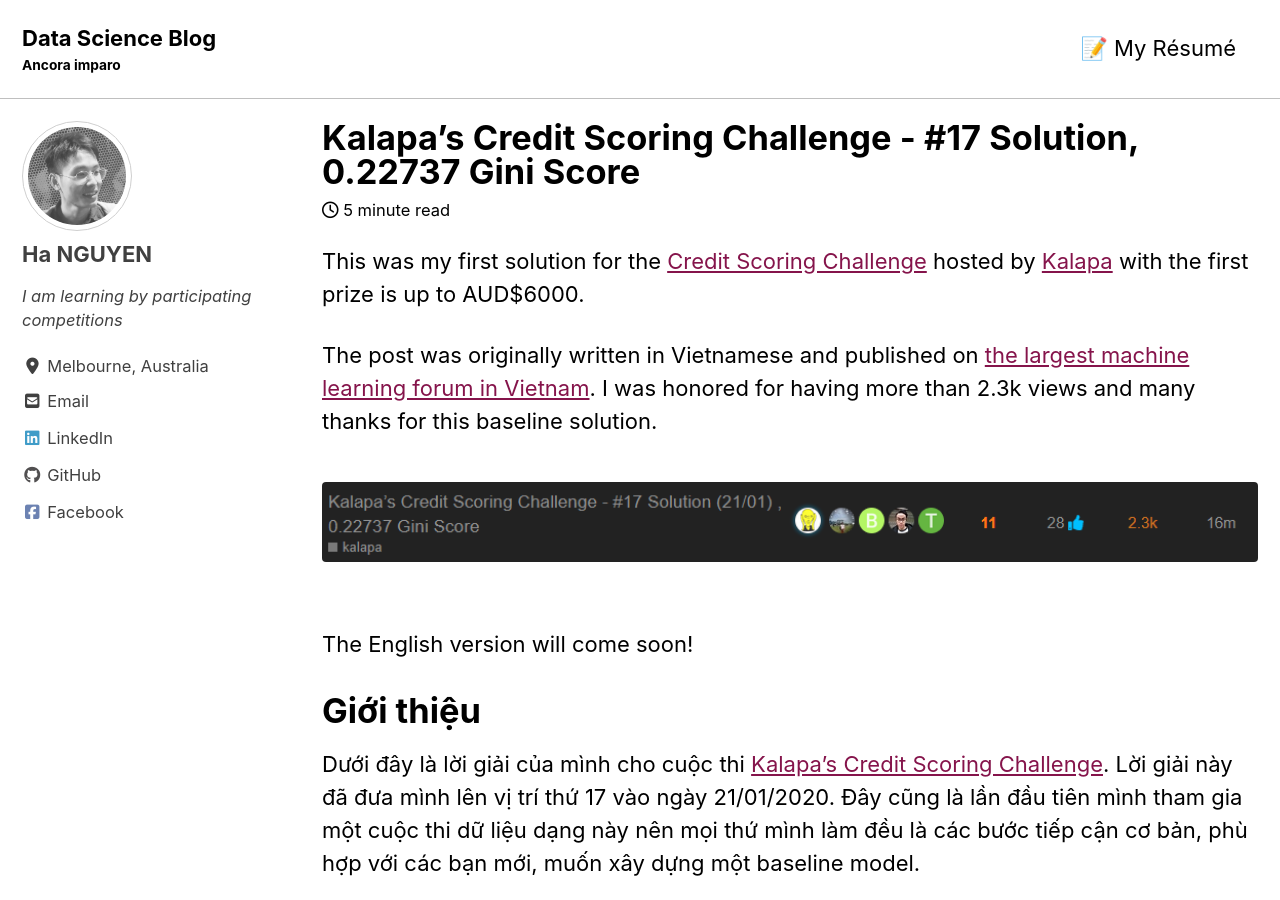
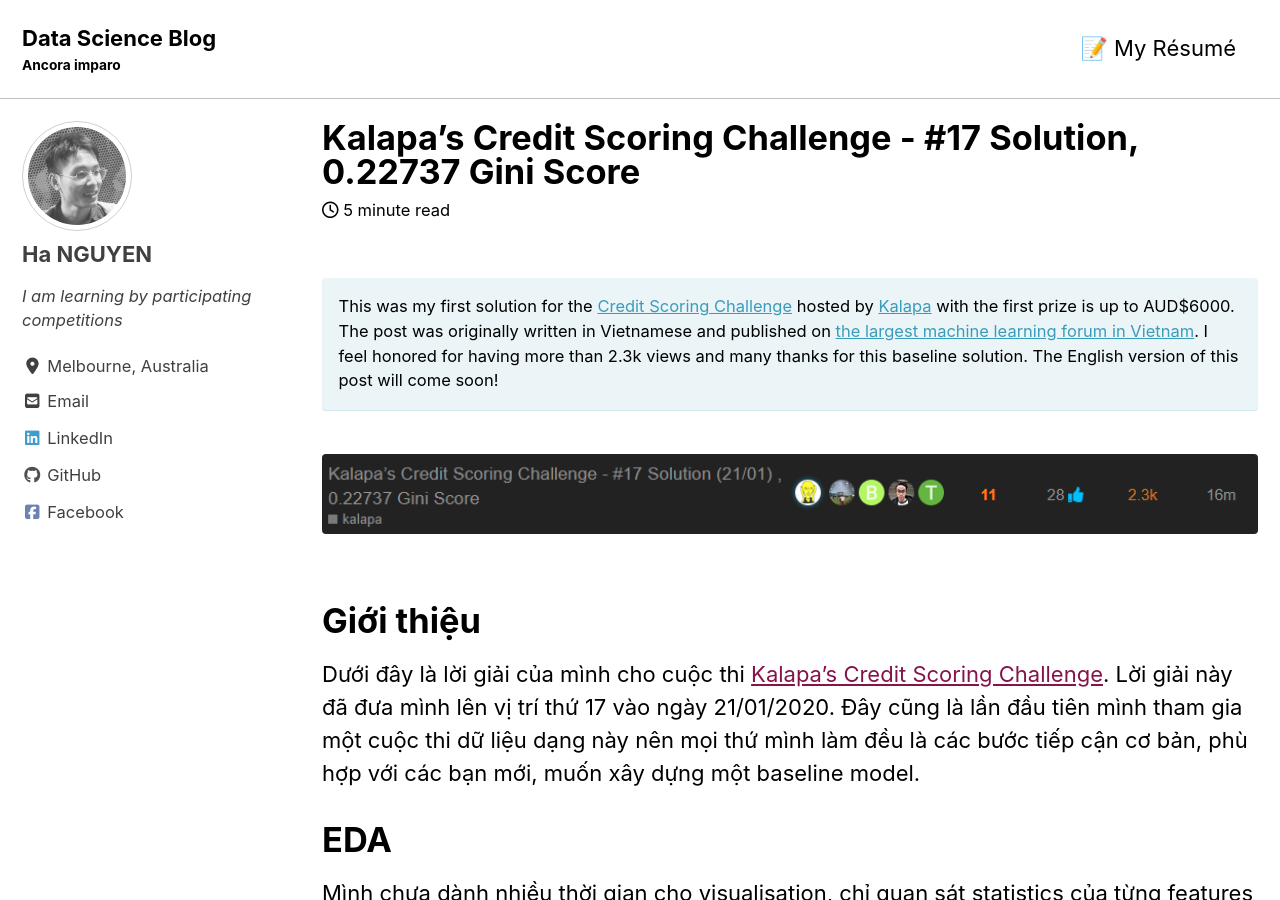
Before and after one commit to datasciblog/datasciblog.github.io, a Jekyll site: the page built from _posts/2020-01-21-kalapa-credit-scoring-solution-17.md, in a window 1280 px wide and 900 px high. Built offline with Jekyll 4.4.1, drawn with Linux system fonts in a browser that asks for light colours; cached includes are drawn as plain includes; nearby versions of some CDN libraries.

Commit message:
Update 2020-01-21-kalapa-credit-scoring-solution-17.md

```diff
--- a/_posts/2020-01-21-kalapa-credit-scoring-solution-17.md
+++ b/_posts/2020-01-21-kalapa-credit-scoring-solution-17.md
@@ -16,15 +16,18 @@ classes: wide
 # toc_icon: "cog"
 ---
 
-This was my first solution for the [Credit Scoring Challenge](https://challenge.kalapa.vn/) hosted by [Kalapa](https://kalapa.vn/en/home-en/) with the first prize is up to AUD$6000.
+<div class="notice--info">
+This was my first solution for the <a href="https://challenge.kalapa.vn/">Credit Scoring Challenge</a> hosted by <a href="https://kalapa.vn/en/home-en/">Kalapa</a> with the first prize is up to AUD$6000.
 
-The post was originally written in Vietnamese and published on [the largest machine learning forum in Vietnam](https://forum.machinelearningcoban.com/t/kalapas-credit-scoring-challenge-17-solution-21-01-0-22737-gini-score/7071). I was honored for having more than 2.3k views and many thanks for this baseline solution.
+The post was originally written in Vietnamese and published on <a href="https://forum.machinelearningcoban.com/t/kalapas-credit-scoring-challenge-17-solution-21-01-0-22737-gini-score/7071"> the largest machine learning forum in Vietnam</a>. I feel honored for having more than 2.3k views and many thanks for this baseline solution.
+
+The English version of this post will come soon!
+</div>
 
 <figure>
 	<img src="https://github.com/datasciblog/datasciblog.github.io/blob/master/_posts/images/2020-01-21-kalapa-credit-scoring-solution-17/0.png?raw=true">
 </figure>
 
-The English version will come soon!
 
 # Giới thiệu
 Dưới đây là lời giải của mình cho cuộc thi [Kalapa's Credit Scoring Challenge](https://challenge.kalapa.vn/regulations.html). Lời giải này đã đưa mình lên vị trí thứ 17 vào ngày 21/01/2020. Đây cũng là lần đầu tiên mình tham gia một cuộc thi dữ liệu dạng này nên mọi thứ mình làm đều là các bước tiếp cận cơ bản, phù hợp với các bạn mới, muốn xây dựng một baseline model.
```
